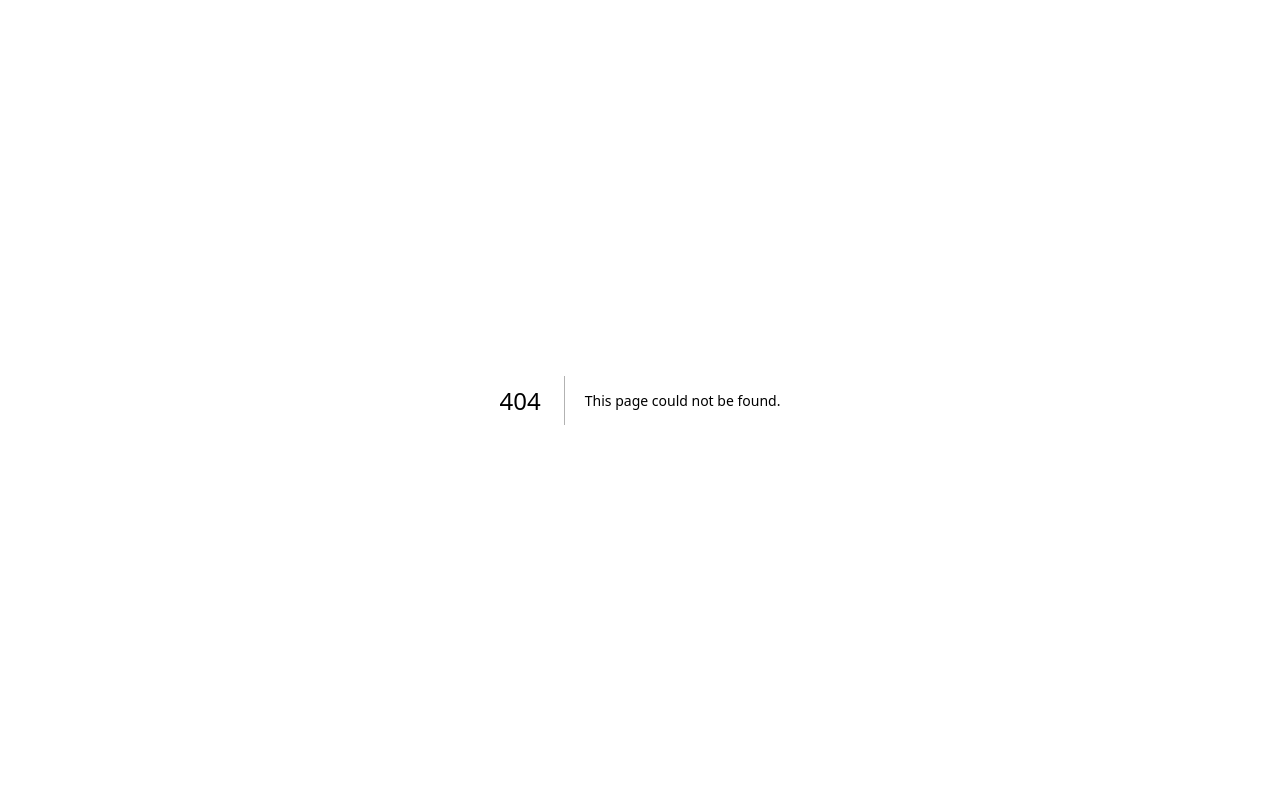
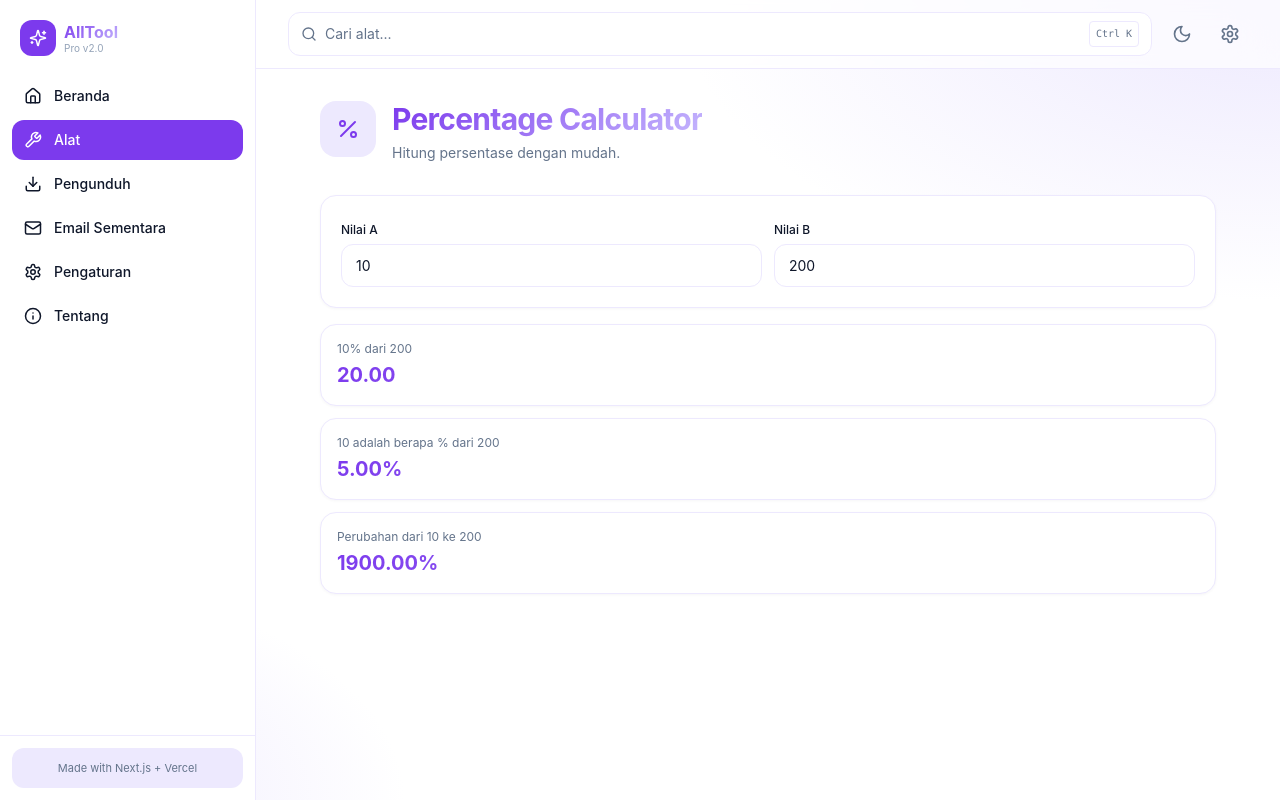
Before and after one commit to sionlimitles-spec/all-tool-sxzz, a Next.js app: page /tools/percentage in a window 1280 px wide. Before the commit this address had no page. Built offline with nearby package versions, Linux system fonts and the light colour scheme.

Commit message:
Create page.tsx

```diff
--- /dev/null
+++ b/src/app/tools/percentage/page.tsx
@@ -0,0 +1,43 @@
+"use client";
+
+import { useState } from "react";
+import ToolLayout from "@/components/tool-layout";
+import { Percent } from "lucide-react";
+
+export default function Page() {
+  const [a, setA] = useState(10);
+  const [b, setB] = useState(200);
+
+  const r1 = (a / 100) * b;
+  const r2 = (a / b) * 100;
+  const r3 = ((b - a) / a) * 100;
+
+  return (
+    <ToolLayout title="Percentage Calculator" description="Hitung persentase dengan mudah." icon={<Percent size={24} color="var(--primary)" />}>
+      <div className="card p-5">
+        <div className="grid grid-cols-2 gap-3">
+          <div>
+            <label className="text-xs font-medium">Nilai A</label>
+            <input type="number" value={a} onChange={(e) => setA(Number(e.target.value))} className="input mt-1" />
+          </div>
+          <div>
+            <label className="text-xs font-medium">Nilai B</label>
+            <input type="number" value={b} onChange={(e) => setB(Number(e.target.value))} className="input mt-1" />
+          </div>
+        </div>
+      </div>
+      <div className="mt-4 space-y-3">
+        {[
+          { label: `${a}% dari ${b}`, value: r1.toFixed(2) },
+          { label: `${a} adalah berapa % dari ${b}`, value: `${r2.toFixed(2)}%` },
+          { label: `Perubahan dari ${a} ke ${b}`, value: `${r3.toFixed(2)}%` },
+        ].map((r) => (
+          <div key={r.label} className="card p-4">
+            <div className="text-xs" style={{ color: "var(--text-muted)" }}>{r.label}</div>
+            <div className="mt-1 text-xl font-bold gradient-text">{r.value}</div>
+          </div>
+        ))}
+      </div>
+    </ToolLayout>
+  );
+}
```
